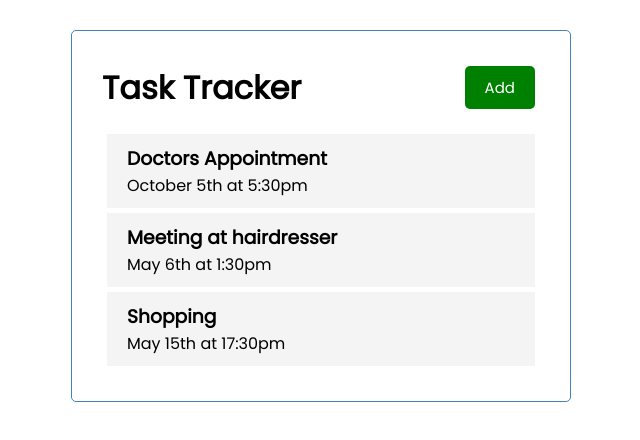
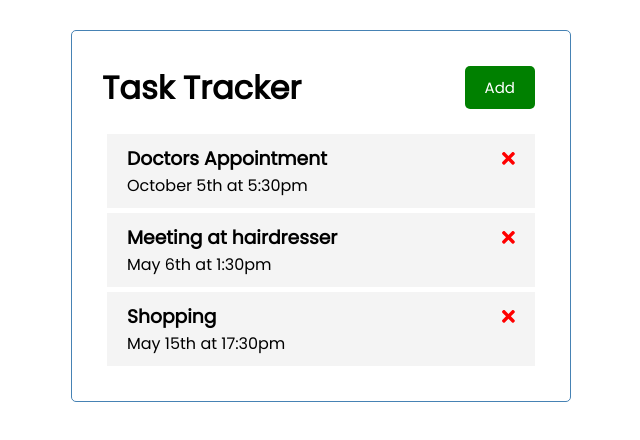
Before and after one commit to Froob12/Angular13-TaskTracker, an Angular app: page / in a window 1280 px wide. Shown: the top 440 px of the page, without its empty margins (319-959 px from the left). Built offline with nearby package versions, Linux system fonts and the light colour scheme.

Commit message:
Installing fontAwsome module

```diff
--- a/package.json
+++ b/package.json
@@ -18,6 +18,11 @@
         "@angular/platform-browser": "~13.1.0",
         "@angular/platform-browser-dynamic": "~13.1.0",
         "@angular/router": "~13.1.0",
+        "@fortawesome/angular-fontawesome": "^0.10.1",
+        "@fortawesome/fontawesome-svg-core": "~1.2.36",
+        "@fortawesome/free-brands-svg-icons": "^5.15.4",
+        "@fortawesome/free-regular-svg-icons": "^5.15.4",
+        "@fortawesome/free-solid-svg-icons": "^5.15.4",
         "rxjs": "~7.4.0",
         "tslib": "^2.3.0",
         "zone.js": "~0.11.4"
--- a/src/app/app.module.ts
+++ b/src/app/app.module.ts
@@ -6,6 +6,7 @@
 import { ButtonComponent } from './components/button/button.component';
 import { TasksComponent } from './components/tasks/tasks.component';
 import { TaskItemComponent } from './components/task-item/task-item.component';
+import { FontAwesomeModule } from '@fortawesome/angular-fontawesome';
 
 @NgModule({
   declarations: [
@@ -16,7 +17,8 @@
     TaskItemComponent
   ],
   imports: [
-    BrowserModule
+    BrowserModule,
+    FontAwesomeModule
   ],
   providers: [],
   bootstrap: [AppComponent]
--- a/src/app/components/task-item/task-item.component.html
+++ b/src/app/components/task-item/task-item.component.html
@@ -1,4 +1,6 @@
 <div class="task">
-    <h3>{{task.text}}</h3>
+    <h3>{{task.text}}
+        <fa-icon [ngStyle]="{'color': 'red'}" [icon]="faTimes"></fa-icon>
+    </h3>
     <p>{{task.day }} </p>
 </div>
--- a/src/app/components/task-item/task-item.component.ts
+++ b/src/app/components/task-item/task-item.component.ts
@@ -1,6 +1,6 @@
 import { Component, OnInit, Input } from '@angular/core';
 import {Task} from '../../Task';
-
+import {faTimes} from '@fortawesome/free-solid-svg-icons';
 @Component({
   selector: 'app-task-item',
   templateUrl: './task-item.component.html',
@@ -9,7 +9,7 @@
 export class TaskItemComponent implements OnInit {
 
   @Input() task!: Task;
-
+  faTimes = faTimes;
   constructor() {
 
 
```
Also changed, not shown: 1 other file (tests, documents, lock files or other folders).
